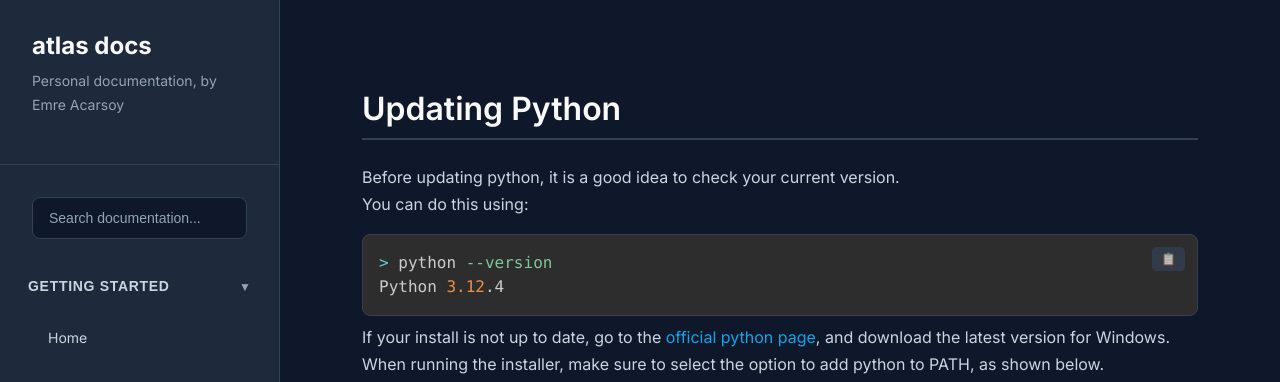
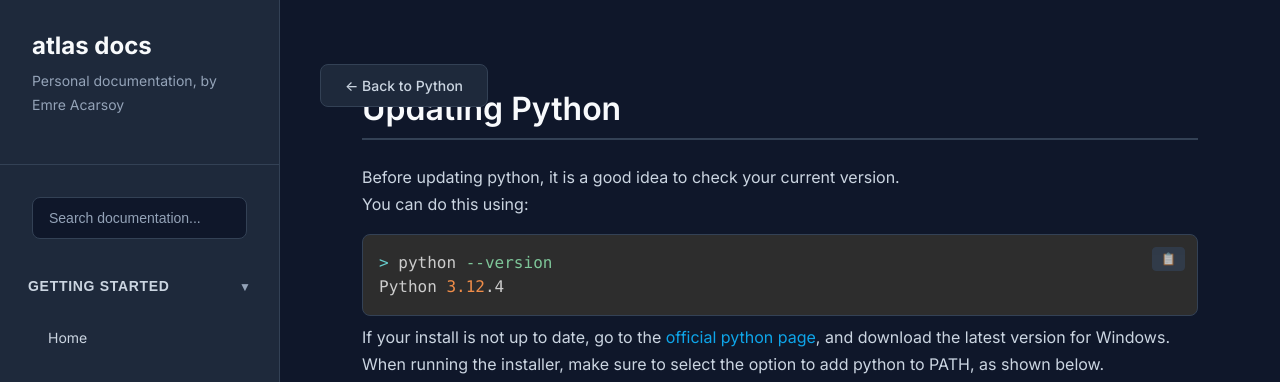
Before and after one commit to AtlasICL/atlas-docs-web, a plain HTML site: page index.html in a window 1280 px wide. Both pictures are taken after a click on the link "Updating Python". Shown: the top 382 px of the page. Drawn offline with nearby package versions, Linux system fonts and the light colour scheme.

Commit message:
added back button

```diff
--- a/script.js
+++ b/script.js
@@ -127,6 +127,7 @@ class DocumentationSite {
             document.querySelector('.main-content').scrollTop = 0;
 
             this.updatePageTitle(sectionId);
+            this.updateBackButton(sectionId);
         }
     }
 
@@ -414,6 +415,70 @@ class DocumentationSite {
             history.replaceState({ section: 'home' }, '', '#home');
         }
     }
+
+    /**
+     * Updates the visibility and target of the back button based on current section.
+     * @param {string} sectionId - The ID of the current section
+     */
+    updateBackButton(sectionId) {
+        let backButton = document.querySelector('.back-button');
+
+        // Create back button if it doesn't exist
+        if (!backButton) {
+            backButton = document.createElement('button');
+            backButton.className = 'back-button';
+            backButton.innerHTML = '← Back';
+            backButton.setAttribute('aria-label', 'Go back to section overview');
+
+            // Insert in main content area, positioned to the left
+            const mainContent = document.querySelector('.main-content');
+            mainContent.insertBefore(backButton, mainContent.firstChild);
+
+            // Add click handler
+            backButton.addEventListener('click', () => {
+                const targetSection = backButton.dataset.targetSection;
+                if (targetSection) {
+                    this.showSection(targetSection);
+                    const navLink = document.querySelector(`[href="#${targetSection}"]`);
+                    this.updateActiveNavLink(navLink);
+                }
+            });
+        }
+
+        // Determine if we're in a subsection and what the parent section is
+        const subsectionPatterns = {
+            'python-updating': 'python',
+            'python-pip': 'python',
+            'python-venv': 'python',
+            'python-compile': 'python',
+            'git-install': 'git',
+            'git-repo': 'git',
+            'git-changes': 'git',
+            'git-github': 'git',
+            'git-config': 'git',
+            'ssh-keys': 'ssh',
+            'ssh-usage': 'ssh'
+        };
+
+        const parentSection = subsectionPatterns[sectionId];
+
+        if (parentSection) {
+            // Show back button and set target
+            backButton.style.display = 'block';
+            backButton.dataset.targetSection = parentSection;
+
+            // Update button text based on parent section
+            const sectionNames = {
+                'python': 'Python',
+                'git': 'Git',
+                'ssh': 'SSH'
+            };
+            backButton.innerHTML = `← Back to ${sectionNames[parentSection]}`;
+        } else {
+            // Hide back button for main sections and home
+            backButton.style.display = 'none';
+        }
+    }
 }
 
 /**
--- a/styles.css
+++ b/styles.css
@@ -423,6 +423,37 @@ body.loaded {
     padding: 3rem 2rem;
 }
 
+/* Back button for subsections - positioned to the left of main content */
+.back-button {
+    display: none;
+    position: fixed;
+    left: calc(var(--sidebar-width) + 2.5rem);
+    top: 4rem;
+    background-color: var(--surface-color);
+    border: 1px solid var(--border-color);
+    border-radius: var(--border-radius);
+    padding: 0.75rem 1.5rem;
+    color: var(--text-secondary);
+    font-size: 0.875rem;
+    font-weight: 500;
+    cursor: pointer;
+    transition: var(--transition);
+    font-family: var(--font-family);
+    z-index: 10;
+}
+
+.back-button:hover {
+    background-color: var(--surface-hover);
+    border-color: var(--primary-color);
+    color: var(--text-primary);
+    transform: translateX(-2px);
+}
+
+.back-button:focus {
+    outline: 2px solid var(--primary-color);
+    outline-offset: 2px;
+}
+
 /* Section visibility management */
 .content-section {
     display: none;
@@ -719,9 +750,11 @@ pre code {
         margin-left: 0;
     }
 
-    .content-wrapper {
-        padding: 2rem 1.5rem;
-        margin-top: 4rem; /* Account for mobile toggle */
+    /* Reposition back button for tablet/mobile */
+    .back-button {
+        position: static;
+        margin: 0 0 1.5rem 0;
+        width: fit-content;
     }
 }
 
```
